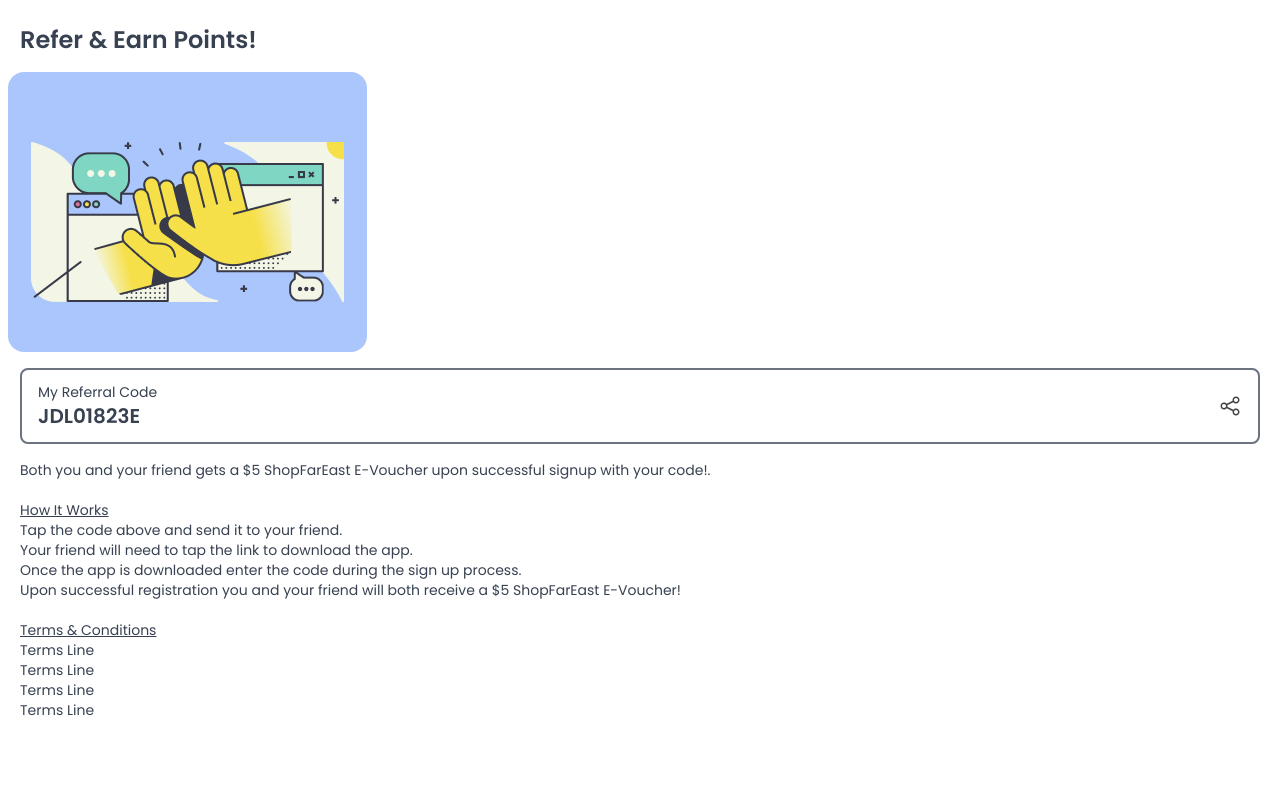
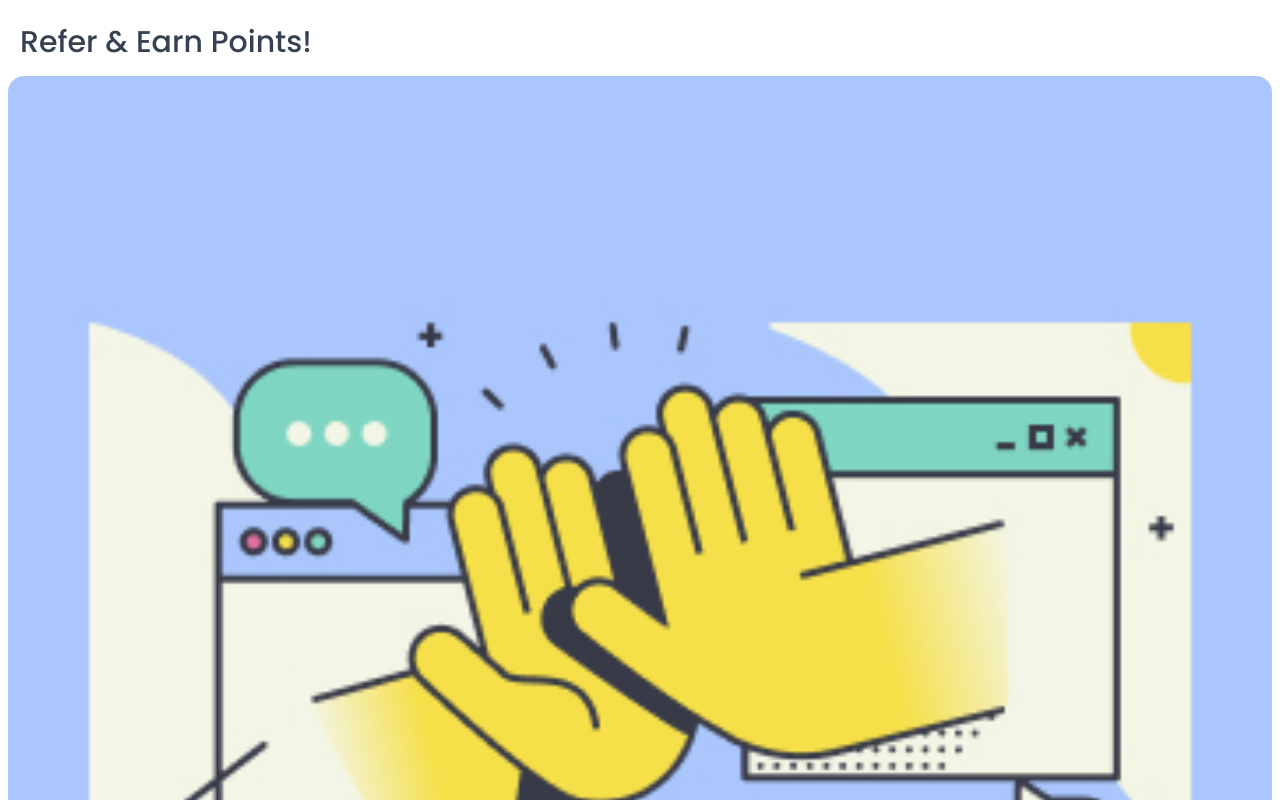
Before and after one commit to danielleng/fam_webview_frontend, a Vue app: page /referral in a window 1280 px wide. Shown: the top 800 px of the page. Built offline with nearby package versions, Linux system fonts and the light colour scheme; what @prismicio/vue would draw is missing.

Commit message:
update referral view, scan view

```diff
--- a/src/views/ReferralView.vue
+++ b/src/views/ReferralView.vue
@@ -6,14 +6,14 @@ import referralShareIcon from '../assets/referral_screen/icons_share_gray.svg'
 <template>
     <body>
         <div class="container mx-auto mb-28">
-            <ul role="list" class="">
-                <li class="px-5 pt-6 pb-2">
-                    <div class="text-2xl font-semibold text-gray-700">Refer &amp; Earn Points!</div>
-                </li>
-                <li class="px-2 py-2">
-                    <img :src="referralHeroImg" class="rounded-2xl"/>
-                </li>
-                <li class="px-5 py-2">
+            <div class="flex flex-col">
+                <div class="px-5 pt-6 pb-2">
+                    <div class="text-2xl md:text-3xl font-medium text-gray-700">Refer &amp; Earn Points!</div>
+                </div>
+                <div class="px-2 py-2">
+                    <img :src="referralHeroImg" class="rounded-2xl w-full"/>
+                </div>
+                <div class="px-5 py-2">
                     <div class="text-base text-gray-700 flex flex-row px-4 py-3 rounded-lg border-2 border-gray-500">
                         <div class="flex-1">
                             <div class="text-sm">My Referral Code</div>
@@ -23,8 +23,8 @@ import referralShareIcon from '../assets/referral_screen/icons_share_gray.svg'
                             <img :src="referralShareIcon" class="w-6" />
                         </div>
                     </div>
-                </li>
-                <li class="px-5 py-2">
+                </div>
+                <div class="px-5 py-2">
                     <div class="text-sm text-gray-700">
                         <p>Both you and your friend gets a $5 ShopFarEast E-Voucher upon successful signup with your code!.</p>
                         <br>
@@ -40,10 +40,10 @@ import referralShareIcon from '../assets/referral_screen/icons_share_gray.svg'
                         Terms Line<br>
                         Terms Line<br></p>
                     </div>
-                </li>
+                </div>
 
                 <!-- More items... -->
-            </ul>
+            </div>
         </div>
     </body>
   </template>
--- a/src/views/ScanView.vue
+++ b/src/views/ScanView.vue
@@ -1,5 +1,5 @@
 <script setup>
-import referralHeroImg from '../assets/referral_screen/referral_hero_image@3x.jpg'
+import referralHeroImg from '../assets/referral_screen/referral_hero_image.jpg'
 </script>
 
 <template>
```
